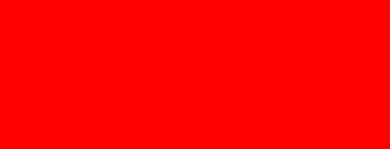
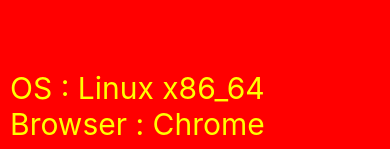
Before and after one commit to 11dj/react_cam, a React (Create React App) app: page / in a window 390 px wide. Shown: the part 692-841 px from the top of the page. Built offline with nearby package versions, Linux system fonts and the light colour scheme; no server answers.

Commit message:
fix full screen mobile

```diff
--- a/src/App.css
+++ b/src/App.css
@@ -1,8 +1,11 @@
+html, body { height: 100% }
+
 #App {
   position: relative;
   background: red;
-  width: 100vw;
-  height: 100vh;
+  /* width: 100vw; */
+  width: calc(var(--vw, 1vw) * 100);
+  height: calc(var(--vh, 1vh) * 100);
 }
 .options-div {
   position: absolute;
@@ -15,13 +18,33 @@
   position: absolute;
   right: 10px;
   bottom: 10px;
-  height: 200px;
-  width: 355px;
+  height: 30%;
+  width: 30%;
 } */
 .canvas-div {
   position: absolute;
   right: 10px;
   bottom: 10px;
-  height: 200px;
-  width: 355px;
+  height: 30%;
+  width: 30%;
 }
+
+.info-div {
+  position: absolute;
+  bottom: 10px;
+  left: 10px;
+  z-index: 20;
+  font-size: 30px;
+  color: yellow;
+}
+
+.na-div {
+  /* text-align: left; */
+  height: 100%;
+  display: flex;
+  flex-direction: column;
+  justify-content: center;
+  align-items: center;
+  color: yellow;
+  font-size: 20px;
+}
--- a/src/App.js
+++ b/src/App.js
@@ -1,9 +1,13 @@
-import React, { useRef, useState, useCallback } from 'react';
+import React, { useRef, useState, useCallback, useEffect } from 'react';
 import './App.css';
 import CustomCam from './CustomCam';
 
 function App() {
   const [isActive, setIsActive] = useState(null)
+  const [infoA, setInfoA] = useState({
+    os: '',
+    browser: ''
+  })
   // const [getImage, setImage] = useState(null)
   const [camData, setCamData] = useState({
     currentIndex: 0,
@@ -37,6 +41,76 @@
     console.log(result)
   }
 
+  useEffect(()=> {
+    console.log(navigator)
+    document.documentElement.style.setProperty('--vh', `${window.innerHeight/100}px`);
+    document.documentElement.style.setProperty('--vw', `${window.innerWidth/100}px`);
+    var browser = (() => {
+      var test = function(regexp) {return regexp.test(window.navigator.userAgent)}
+      switch (true) {
+        case test(/edg/i): return "Microsoft Edge";
+        case test(/trident/i): return "Microsoft Internet Explorer";
+        case test(/firefox|fxios/i): return "Mozilla Firefox";
+        case test(/opr\//i): return "Opera";
+        case test(/ucbrowser/i): return "UC Browser";
+        case test(/samsungbrowser/i): return "Samsung Browser";
+        case test(/chrome|crios/i): return "Chrome";
+        case test(/safari/i): return "Safari";
+        default: return "Other";
+      }
+    })();
+    infoA.os = navigator.platform
+    infoA.browser = browser
+    setInfoA(infoA)
+    // if (infoA.os === 'iPhone' && infoA.browser === 'Chrome')
+    // eslint-disable-next-line
+  } ,[])
+
+  const getInfoClient = (type) => {
+    if (type === 'OS') {
+      return navigator.platform
+    } else if (type === 'browser') {
+      return (() => {
+        let test = function(regexp) {return regexp.test(window.navigator.userAgent)}
+        switch (true) {
+          case test(/edg/i): return "Microsoft Edge";
+          case test(/trident/i): return "Microsoft Internet Explorer";
+          case test(/firefox|fxios/i): return "Mozilla Firefox";
+          case test(/opr\//i): return "Opera";
+          case test(/ucbrowser/i): return "UC Browser";
+          case test(/samsungbrowser/i): return "Samsung Browser";
+          case test(/chrome|crios/i): return "Chrome";
+          case test(/safari/i): return "Safari";
+          default: return "Other";
+        }
+      })();
+    }
+  }
+
+  const Camera = () => (
+    <CustomCam
+      ref={CustomCamRef}
+      getCamData={getCamData}
+      width={window.innerWidth}
+      height={window.innerHeight}
+    />
+  )
+
+
+
+  const NotCamera = () => (<div className='na-div'>
+    <div>your browser is not available</div>
+    <div> please try again </div>
+    <div>for Mac and Windows, use Chrome only</div>
+    <div>for iPhone, use Safari only</div>
+    <div>for Android, use Chrome only</div>
+  </div>)
+
+  const checkAvailable = (info) => {
+    if (getInfoClient('OS') === 'iPhone' && getInfoClient('browser') === 'Chrome') return false
+    else return true
+  }
+
   return (
     <div id='App'>
       <div className='options-div'>
@@ -51,18 +125,14 @@
             }
           </select>
       </div>
+      <div className='info-div'>
+        <div>OS : {getInfoClient('OS')}</div>
+        <div>Browser : {getInfoClient('browser')}</div>
+      </div>
       <div>
           {/* <select value={camData.currentIndex} onChange={(e) => setCamData({currentIndex: Number(e.target.value), list: camData.list})}> */}
-
         </div>
-      <CustomCam
-        ref={CustomCamRef}
-        getCamData={getCamData}
-        // currentIndex={camData.currentIndex}
-        // mirror={isMrror}
-        // width={1024}
-        // height={576}
-      />
+        {checkAvailable() ? Camera() : NotCamera()}
       <canvas className='canvas-div' id='canvas-div'/>
       {/* <img className='img-div' src={getImage} alt=""/> */}
     </div>
--- a/src/CustomCam.js
+++ b/src/CustomCam.js
@@ -5,21 +5,20 @@
   root: {
     position: 'relative',
     height: '100%',
-    width: '100%'
+    width: 'auto'
   },
   container: {
     position: 'absolute',
     top: '0',
     bottom: '0',
-    width: '100%',
-    height: '100%',
+    width: 'auto !important',
+    // height: '100% !important',
     overflow: 'hidden',
   },
   video: {
     minWidth: '100%',
     minHeight: '100%',
-    width: 'auto',
-    height: 'auto',
+    width: '100%',
     position: 'absolute',
     top: '50%',
     left: '50%',
@@ -110,7 +109,15 @@
       const launchVideo = async () => {
         const video = document.getElementById('inputVideo');
         let videoV = document.getElementById('custom-cam-video-container');
-        if (height && width) video.style.cssText = videoV.style.cssText = `height: ${height}px !important; width: ${width}px !important`
+        if (height && width) {
+          // for mobile
+          if (height > width) videoV.style.cssText = `width: auto !important`
+          // for desktop
+          else video.style.cssText = `width: auto !important`
+          videoV.style.cssText = `height: ${height}px !important; width: ${width}px !important`
+          // videoV.style.cssText = `height: ${height}px !important; width: ${width}px !important`
+          // video.style.cssText = videoV.style.cssText = `height: ${height}px !important; width: ${width}px !important`
+      }
         navigator.getMedia = (navigator.getUserMedia);
         if (navigator.mediaDevices && navigator.mediaDevices.getUserMedia) {
           const constraints = {
@@ -124,9 +131,11 @@
           const listDevicesX =  await navigator.mediaDevices.enumerateDevices();
           const listDevices = await listDevicesX.filter(ea => ea.kind === 'videoinput')
           setDeviceList(listDevices)
-          // setDeviceId(listDevices.length-1)
+          let currentDevice = stream.getTracks()
+          const currentDeviceX = listDevices.filter(ea => ea.label === currentDevice[0].label)[0]
+          const currentIndex = listDevices.indexOf(currentDeviceX)
           getCamData({
-            currentIndex: listDevices.length-1,
+            currentIndex,
             list: listDevices,
             size: [videoV?.clientWidth, videoV?.clientHeight]
           })
```
